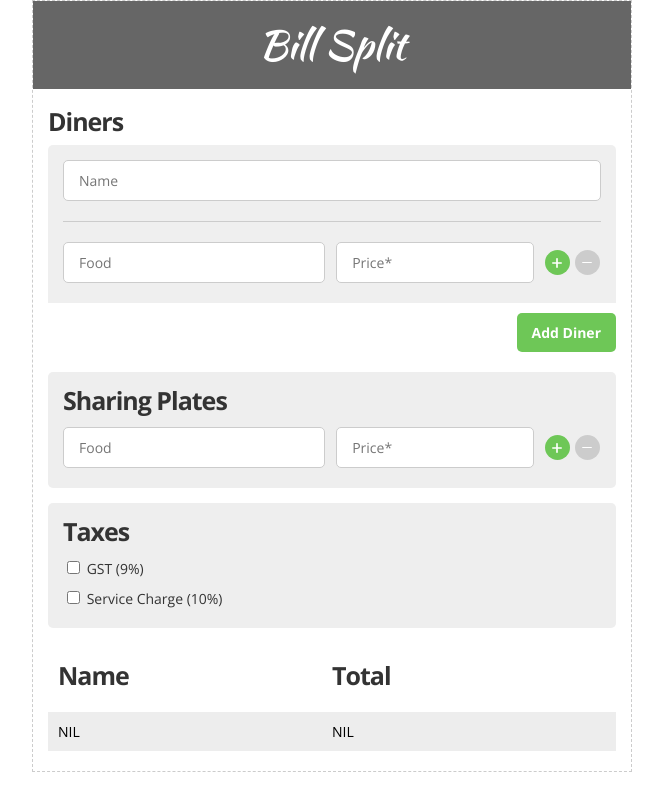
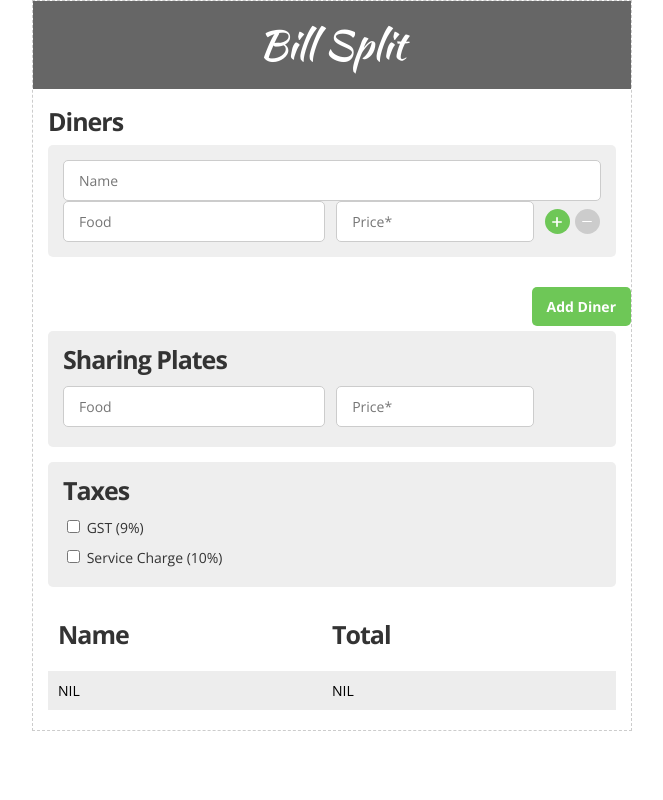
Before and after one commit to spoonseah/billsplit, a plain HTML site: page initial.html in a window 1280 px wide. Shown: the whole page, without its empty margins (308-971 px from the left). Drawn offline with nearby package versions, Linux system fonts and the light colour scheme.

Commit message:
reorder objects for DOM

```diff
--- a/css/style.css
+++ b/css/style.css
@@ -48,7 +48,7 @@ input[type=text] {
   flex-wrap: wrap;
 }
 
-.add-minus-food {
+.plus-minus-food {
   display: flex;
   align-items: center;
   width: 55px;
@@ -97,7 +97,7 @@ input[type=text] {
   width: calc(47% - 55px);
 }
 
-.add-minus-food .circle-btn {
+.plus-minus-food .circle-btn {
   width: 25px;
   height: 25px;
   border-radius: 50%;
@@ -110,32 +110,32 @@ input[type=text] {
   background-color: #6ec757;
 }
 
-.add-minus-food .add {
+.plus-minus-food .add {
   background-color: #6ec757;
 }
 
-.add-minus-food .minus {
+.plus-minus-food .minus {
   background-color: #ec554f;
 }
 
-.add-minus-food .minus.disabled {
+.plus-minus-food .minus.disabled {
   pointer-events: none;
   background-color: #ccc;
 }
 
-.add-minus-food .circle-btn img {
+.plus-minus-food .circle-btn img {
   width: 10px;
   display: block;
 }
 
-.diner .add-diner {
+.diners .add-diner {
   background-color: #fff;
   margin: 20px -15px -15px -15px;
   text-align: right;
   cursor: pointer;
 }
 
-.diner .add-diner .button {
+.diners .add-diner .button {
   padding: 10px 15px;
   background-color: #6ec757;
   display: inline-block;
--- a/initial.html
+++ b/initial.html
@@ -4,7 +4,6 @@
 <head>
     <meta charset="UTF-8">
     <meta name="viewport" content="width=device-width, minimum-scale=1.0, maximum-scale=1.0, user-scalable=no">
-    <link rel="icon" href="images/favicon.png" type="image/png" sizes="16x16">
     <title>Bill Split</title>
 
     <link rel="preconnect" href="https://fonts.googleapis.com">
@@ -33,14 +32,14 @@
             <div class="diners-list">
 
                 <!-- diner -->
-                <section class="diner">
+                <section class="diner" id="diner-1">
 
                     <div class="name">
                         <input type="text" placeholder="Name">
                     </div>
 
                     <!-- item list -->
-                    <div class="item-list">
+                    <div class="indiv-list">
 
                         <!-- item -->
                         <div class="item">
@@ -55,7 +54,7 @@
                             <div class="price">
                                 <input type="text" placeholder="Price*">
                             </div>
-                            <div class="add-minus-food">
+                            <div class="plus-minus-food">
                                 <div class="circle-btn plus"><img src="images/icon-plus.svg" alt=""></div>
                                 <div class="circle-btn minus disabled"><img src="images/icon-minus.svg" alt=""></div>
                             </div>
@@ -67,13 +66,13 @@
                     </div>
                     <!-- /item list-->
 
-                    <div class="add-diner">
-                        <div class="button">Add Diner</div>
-                    </div>
-
                 </section>
                 <!-- /diner -->
 
+            </div>
+
+            <div class="add-diner">
+                <div class="button">Add Diner</div>
             </div>
 
         </section>
```
